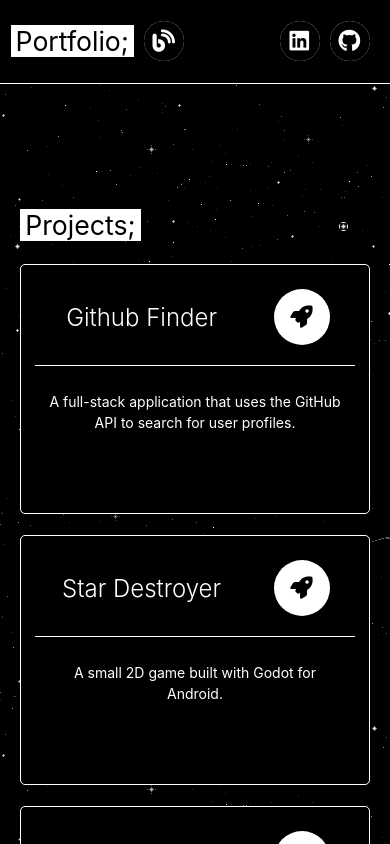
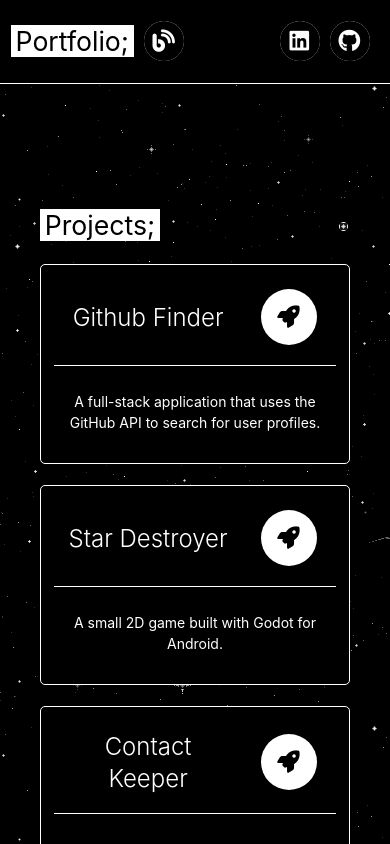
Before and after one commit to harlenkinsey/portfolio, a React (Create React App) app: page / in a window 390 px wide. Shown: the top 844 px of the page. Built offline with nearby package versions, Linux system fonts and the light colour scheme; the HTML template or start-up script is replaced by a standard one.

Commit message:
Update App.css

```diff
--- a/src/App.css
+++ b/src/App.css
@@ -117,8 +117,16 @@ ul {
     padding: 10px;
   }
 
+  .card {
+    border-color: white;
+    border-width: 1px;
+    border-style: solid;
+    border-radius: 5px;
+    height: 200px;
+  }
+
   .card-container {
-    width: 95%;
+    width: 85%;
   }
 
   .header-button-initial,
```
